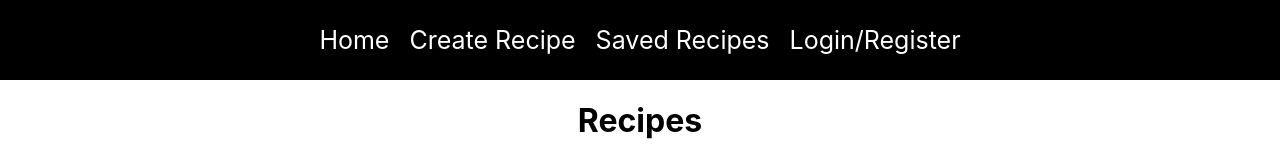
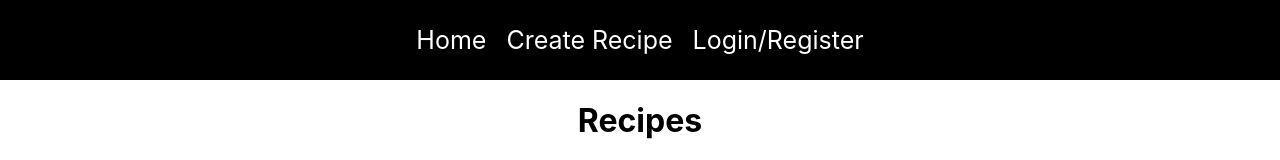
Before and after one commit to ArmandoAlvear23/recipes, a React (Create React App) app in the folder client/: page / in a window 1280 px wide. Shown: the top 160 px of the page. Built offline with nearby package versions, Linux system fonts and the light colour scheme; no server answers.

Commit message:
only show saved recipes navbar link if user is logged in

```diff
--- a/client/src/components/navbar.js
+++ b/client/src/components/navbar.js
@@ -3,7 +3,7 @@ import { useCookies } from "react-cookie";
 import { useNavigate } from "react-router-dom";
 
 export const Navbar = () => {
-  const [cookies, removeCookies] = useCookies(["access_token"]);
+  const [cookies, _, removeCookies] = useCookies(["access_token"]);
   const navigate = useNavigate();
 
   // Logout function
@@ -22,11 +22,13 @@ export const Navbar = () => {
     <div className="navbar">
       <Link to="/">Home</Link>
       <Link to="/create-recipe">Create Recipe</Link>
-      <Link to="/saved-recipes">Saved Recipes</Link>
       {!cookies.access_token ? (
         <Link to="/auth">Login/Register</Link>
       ) : (
-        <button onClick={logout}>Logout</button>
+        <>
+          <Link to="/saved-recipes">Saved Recipes</Link>
+          <button onClick={logout}>Logout</button>
+        </>
       )}
     </div>
   );
```
